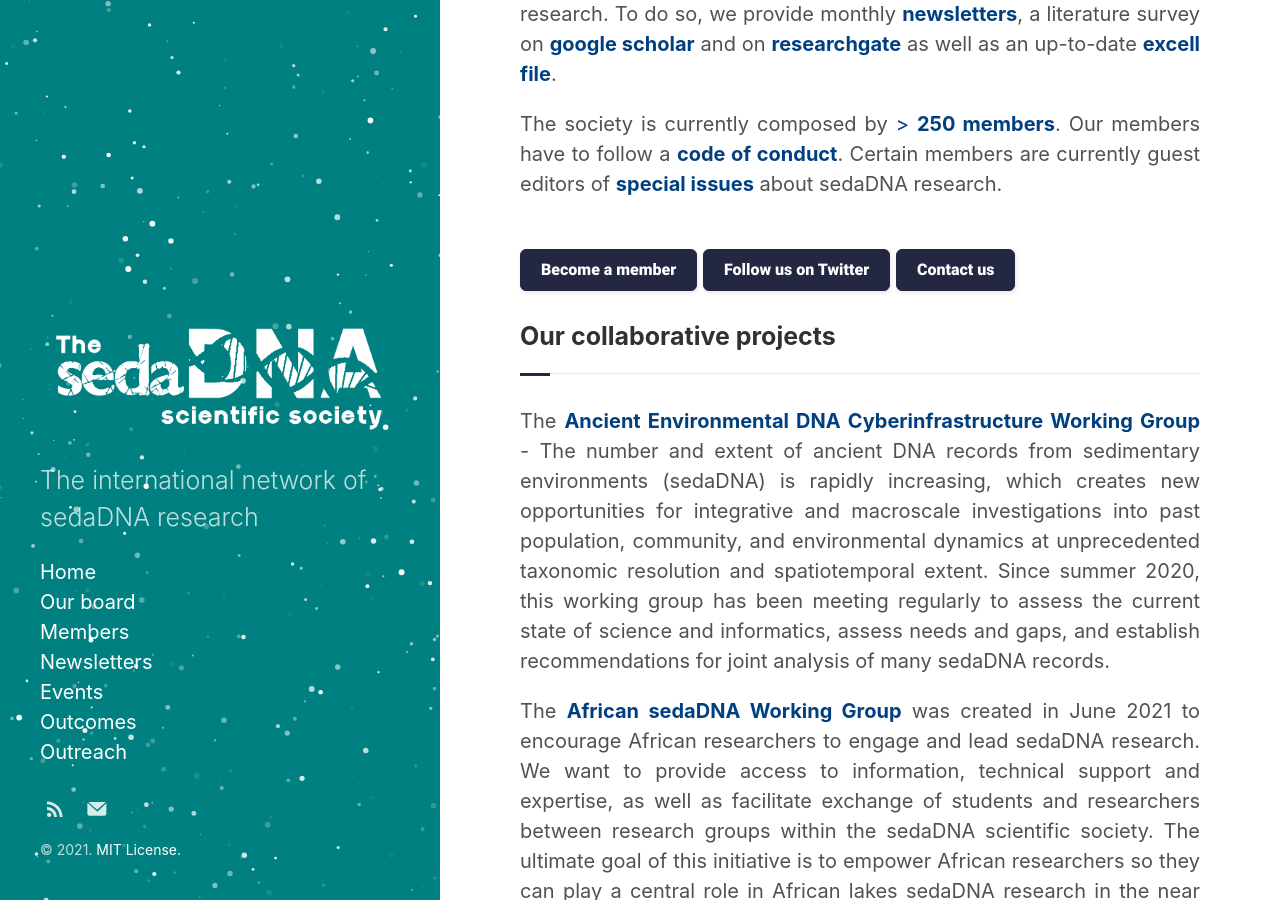
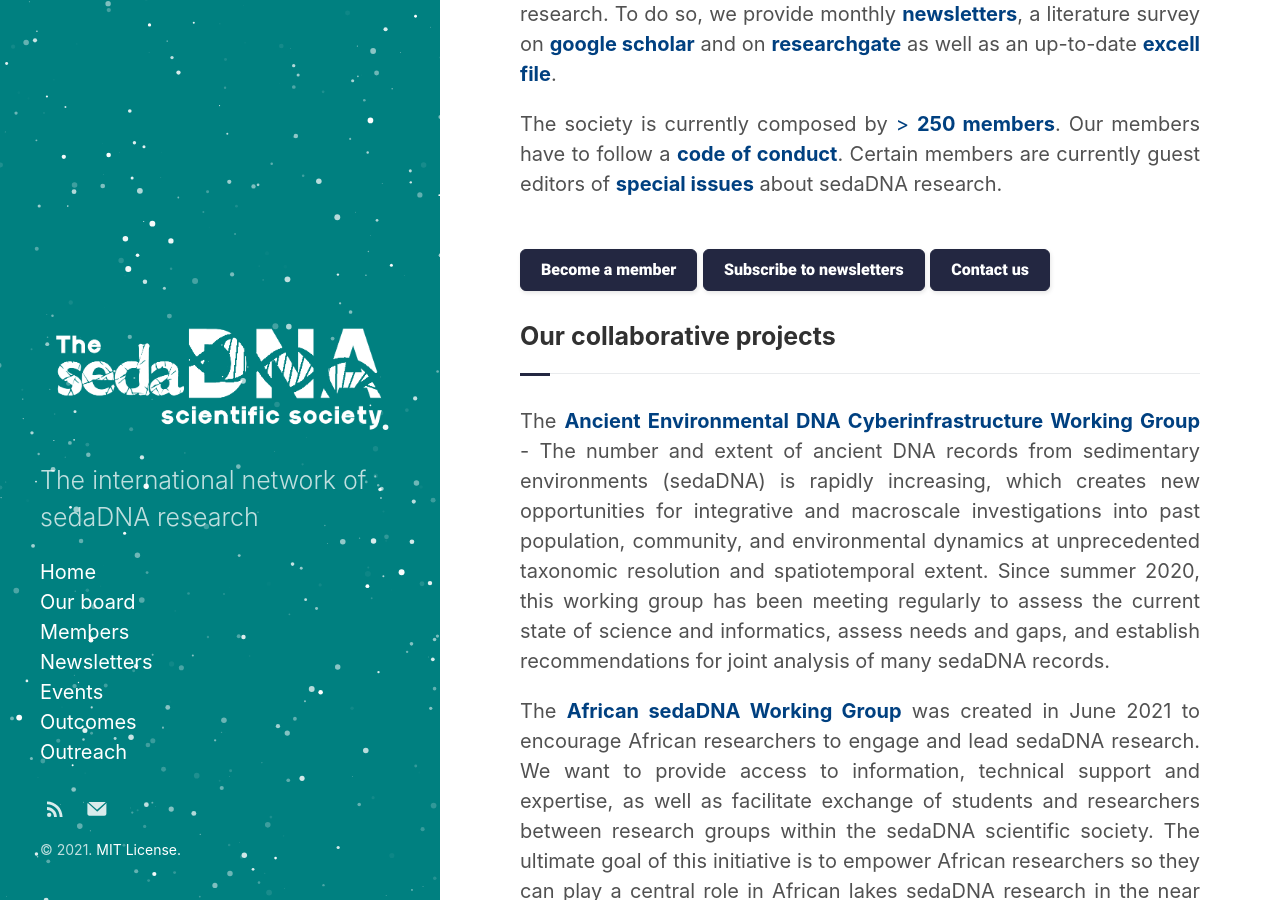
Before and after one commit to sedadna/sedadna.github.io, a Jekyll site: the page built from index.html, in a window 1280 px wide and 900 px high, scrolled down 385 px. Built offline with Jekyll 4.4.1, drawn with Linux system fonts in a browser that asks for light colours; the list of posts is cut into pages by our own code.

Commit message:
Update index.html

```diff
--- a/index.html
+++ b/index.html
@@ -8,7 +8,7 @@
 <p>The society is currently composed by <a href="/category/members.html" target="_blank">> <b>250 members</b></a>. Our members have to follow a <a href="/category/code.html" target="_blank"><b>code of conduct</b></a>. Certain members are currently guest editors of <a href="/category/si.html" target="_blank"><b>special issues</b></a> about sedaDNA research.</p>
 <p> <br>
 <button class="button-join" role="button" onclick="window.open('https://forms.gle/sNqK3VUjHhqUXwbq9','_blank')" type="button">Become a member</button>
-<button class="button-join" role="button" onclick="window.open('https://twitter.com/SedimentaryDNA?lang=en','_blank')" type="button">Follow us on Twitter</button>
+<button class="button-join" role="button" onclick="window.open('https://forms.gle/icM9hT6uxy7oGmsUA','_blank')" type="button">Subscribe to newsletters</button>
 <button class="button-join" role="button" onclick="window.open('https://forms.gle/xzqEpKZa2UmxgFMr5','_blank')" type="button">Contact us</button>
 <br>
 </div>
```
